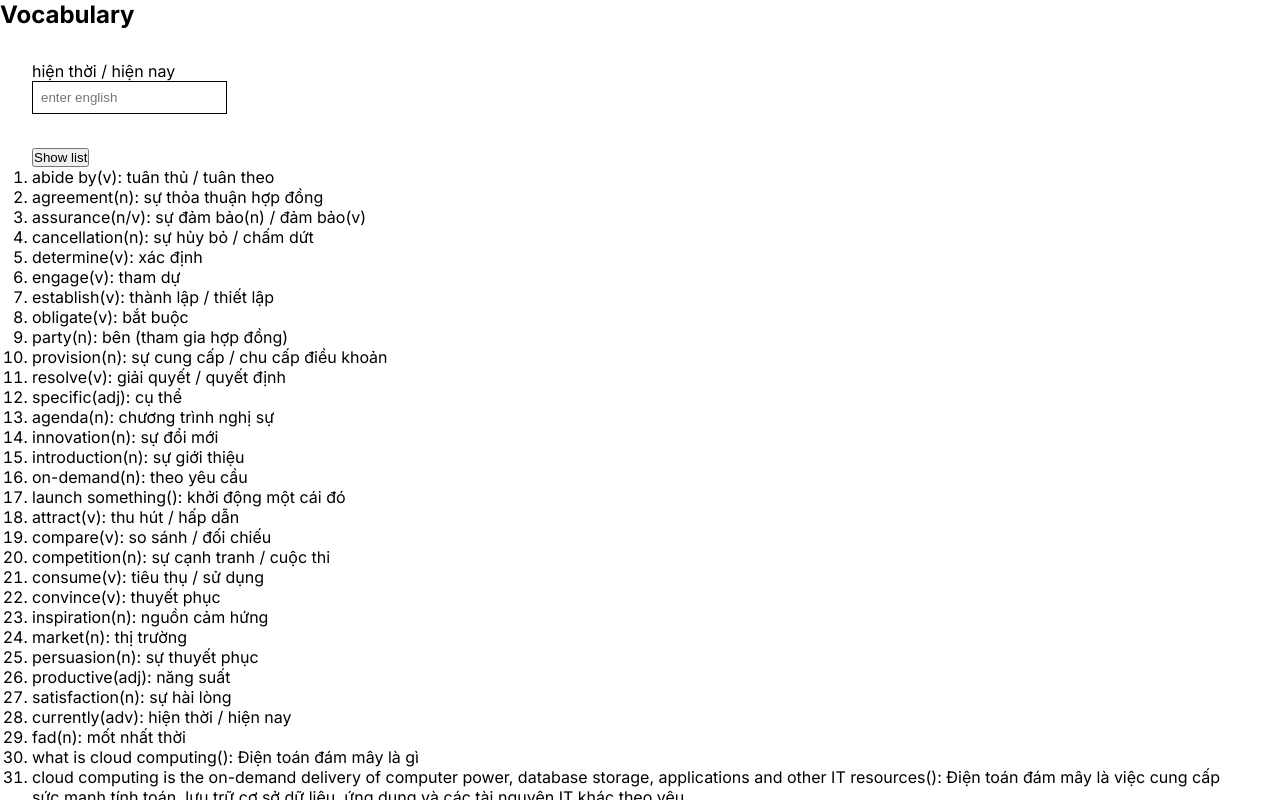
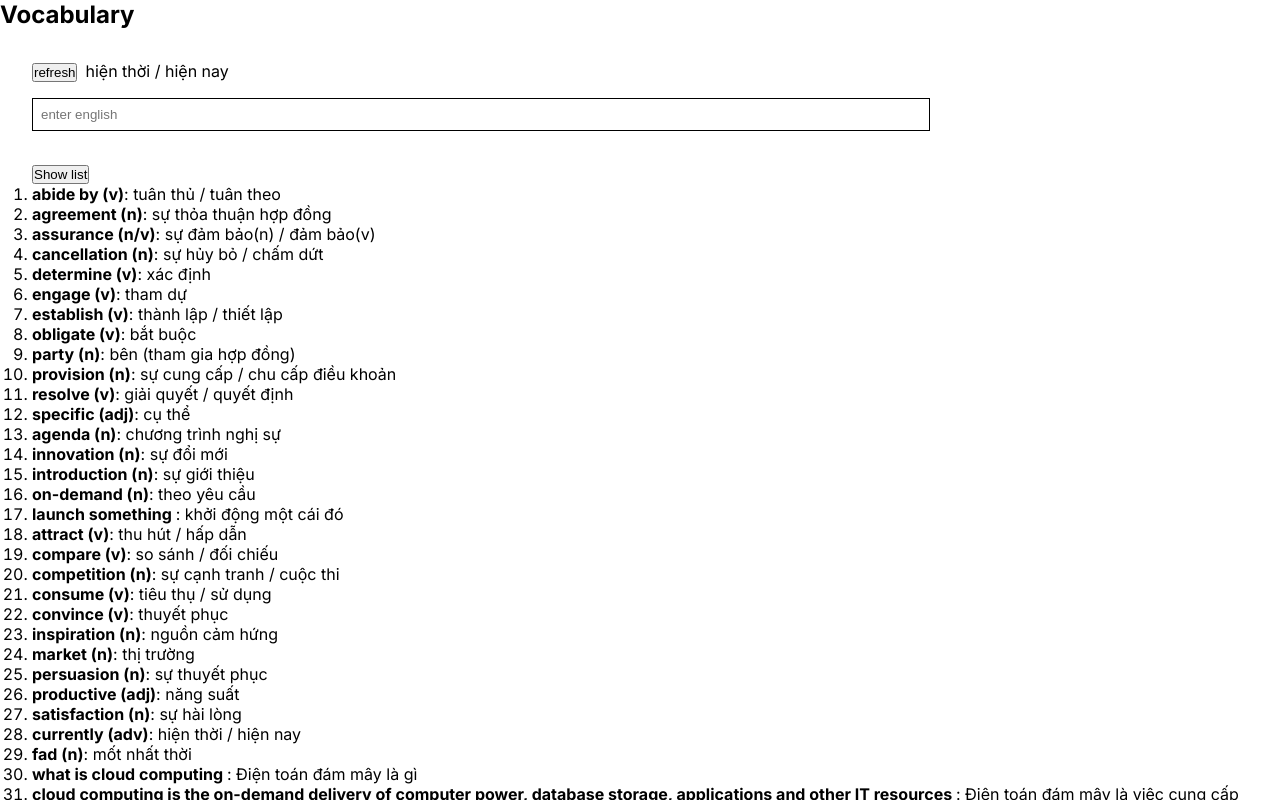
Before and after one commit to thanhbr/powdered-milk, a Next.js app: page /learn/vocabulary in a window 1280 px wide. Both pictures are taken after a click on the button "Show list". Shown: the top 800 px of the page. Built offline with nearby package versions, Linux system fonts and the light colour scheme.

Commit message:
update page vocabulary

```diff
--- a/src/app/learn/vocabulary/_data/data.ts
+++ b/src/app/learn/vocabulary/_data/data.ts
@@ -58,6 +58,6 @@ export const VOCABULARY = [
   {
     id: id(),
     en: "Amazon Web Services owns and maintains the network-connected hardware required for these application services, while you provision and use what you need via a web application.",
-    vi: "Amazon Wrb Services sỡ hữu và duy trì phần cứng các kết nối mạng cần thiết cho các ứng dụng này, trong khi bạn cung cấp và sử dụng những gì bạn cần thông qua ứng dụng web"
+    vi: "Amazon Web Services sỡ hữu và duy trì phần cứng các kết nối mạng cần thiết cho các ứng dụng này, trong khi bạn cung cấp và sử dụng những gì bạn cần thông qua ứng dụng web"
   },
 ];
--- a/src/app/learn/vocabulary/page.tsx
+++ b/src/app/learn/vocabulary/page.tsx
@@ -12,6 +12,7 @@ export default function Page() {
   const [showList, setShowList] = useState(false);
   const [vocabulary, setVocabulary] = useState<any>({});
   const [error, setError] = useState(false);
+  const [correct, setCorrect] = useState(false);
   const inputRef = useRef<any>(null);
 
   useEffect(() => setVocabulary(randomVocabulary), []);
@@ -23,21 +24,32 @@ export default function Page() {
       setVocabulary(randomVocabulary);
       setShowList(false);
       setError(false);
+      setCorrect(true);
       inputRef.current.value = "";
+      setTimeout(() => setCorrect(false), 2000);
     } else {
       setError(true);
     }
   };
 
+  const handleRefresh = () => {
+    setVocabulary(randomVocabulary);
+    setShowList(false);
+    setError(false);
+    inputRef.current.value = "";
+  }
+
   const styleDiv = {
     border: `1px solid ${error ? "red" : "black"}`,
     width: "fit-content",
+    margin: "16px 0"
   };
 
   const styleInput = {
     border: "none",
     outline: "none",
     padding: 8,
+    width: "70vw"
   };
 
   return (
@@ -45,10 +57,14 @@ export default function Page() {
       <h2>Vocabulary</h2>
       <div style={{ padding: 32 }}>
         <form onSubmit={onFormSubmit}>
-          <div>{vocabulary.vi}</div>
+          <div>
+            <button type="button" onClick={handleRefresh}>refresh</button>
+            <span style={{margin: 8}}>{vocabulary.vi}</span>
+          </div>
           <div style={styleDiv}>
             <input ref={inputRef} placeholder="enter english" style={styleInput} />
           </div>
+          {correct && <strong>Correct</strong>}
         </form>
         <div style={{ marginTop: 32 }}>
           <button onClick={() => setShowList((pre) => !pre)}>Show list</button>
@@ -56,7 +72,7 @@ export default function Page() {
             {showList &&
               VOCABULARY.map((vocal) => (
                 <li key={vocal.id}>
-                  {vocal.en}({vocal.type}): {vocal.vi}
+                  <strong>{vocal.en} {vocal.type ? `(${vocal.type})` : ""}</strong>: {vocal.vi}
                 </li>
               ))}
           </ol>
```
